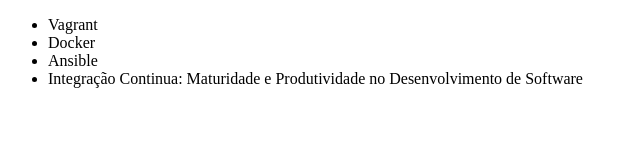
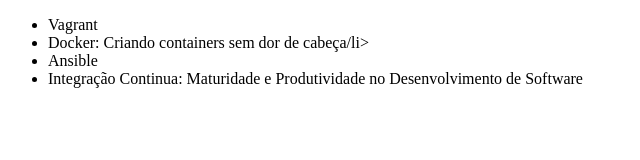
Before and after one commit to git-jr/alura-git, a plain HTML site: page index.html in a window 1280 px wide. Shown: the whole page, without its empty margins (0-640 px from the left). Drawn offline with Linux system fonts and the light colour scheme.

Commit message:
Corrigindo nome do curso de Docker

```diff
--- a/index.html
+++ b/index.html
@@ -7,7 +7,7 @@
 <body>
     <ul>
         <li>Vagrant</li>
-        <li>Docker</li>
+        <li>Docker: Criando containers sem dor de cabeça/li>
         <li>Ansible</li>
         <li>Integração Continua: Maturidade e Produtividade no Desenvolvimento de Software</li>
     </ul>
```
